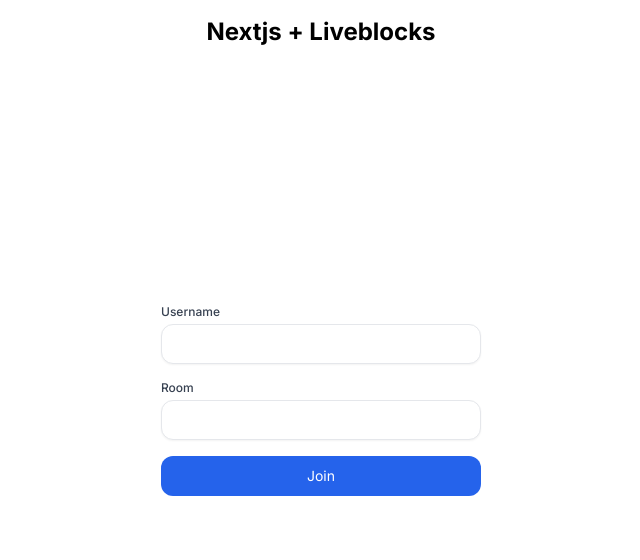
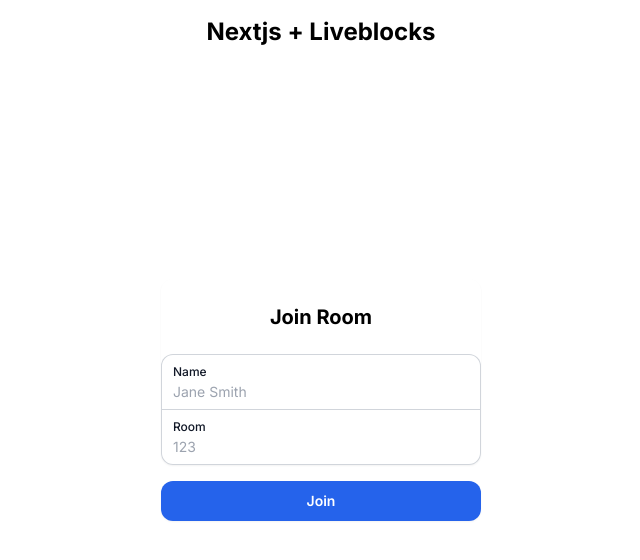
Before and after one commit to alidotm/next-liveblocks-demo, a Next.js app: page / in a window 1280 px wide. Shown: the top 560 px of the page, without its empty margins (319-959 px from the left). Built offline with nearby package versions, Linux system fonts and the light colour scheme.

Commit message:
join room ui change

```diff
--- a/src/pages/index.tsx
+++ b/src/pages/index.tsx
@@ -27,46 +27,55 @@
 			</Head>
 			<main className="min-h-screen py-16  flex flex-col justify-center items-center">
 				<div className="max-w-xs mx-auto space-y-4 w-full">
-					<div>
+					<div className="isolate -space-y-px rounded-xl shadow-sm">
+						<h1 className="text-center py-6 font-bold text-xl">
+							Join Room
+						</h1>
+						<div className="relative rounded-xl rounded-b-none px-3 pt-2.5 pb-1.5 ring-1 ring-inset ring-gray-300 focus-within:z-10 focus-within:ring-2 focus-within:ring-blue-600">
 							<label
-							htmlFor="username"
-							className="block text-xs font-medium text-gray-700"
+								htmlFor="name"
+								className="block text-xs font-medium text-gray-900"
 							>
-							Username
+								Name
 							</label>
-
 							<input
 								type="text"
+								name="name"
 								value={user.name}
 								onChange={(e) =>
 									setUser({ ...user, name: e.target.value })
 								}
-							id="username"
-							className="mt-1 w-full rounded-xl border-gray-200 h-10 shadow-sm sm:text-sm"
+								id="name"
+								className="block w-full border-0 p-0 text-gray-900 placeholder:text-gray-400 focus:ring-0 sm:text-sm sm:leading-6"
+								placeholder="Jane Smith"
 							/>
 						</div>
-					<div>
+						<div className="relative rounded-xl rounded-t-none px-3 pt-2.5 pb-1.5 ring-1 ring-inset ring-gray-300 focus-within:z-10 focus-within:ring-2 focus-within:ring-blue-600">
 							<label
 								htmlFor="room"
-							className="block text-xs font-medium text-gray-700"
+								className="block text-xs font-medium text-gray-900"
 							>
 								Room
 							</label>
-
 							<input
 								type="text"
+								name="room"
 								value={room}
 								onChange={(e) => setRoom(e.target.value)}
 								id="room"
-							className="mt-1 w-full rounded-xl border-gray-200 h-10 shadow-sm sm:text-sm"
+								className="block w-full border-0 p-0 text-gray-900 placeholder:text-gray-400 focus:ring-0 sm:text-sm sm:leading-6"
+								placeholder="123"
 							/>
 						</div>
+					</div>
+
 					<button
 						onClick={() => {
 							if (!user.name || !room) return;
 							router.push(`/${room}`);
 						}}
-						className="text-white bg-blue-600 h-10 text-sm rounded-xl w-full hover:bg-blue-700 transition-colors duration-300 ease-in-out"
+						type="button"
+						className="rounded-xl w-full bg-blue-600 py-2.5 px-3.5 text-sm font-semibold text-white shadow-sm hover:bg-blue-500 focus-visible:outline focus-visible:outline-2 focus-visible:outline-offset-2 focus-visible:outline-blue-600"
 					>
 						Join
 					</button>
```
Lines whose indentation alone changed are shown as unchanged.
